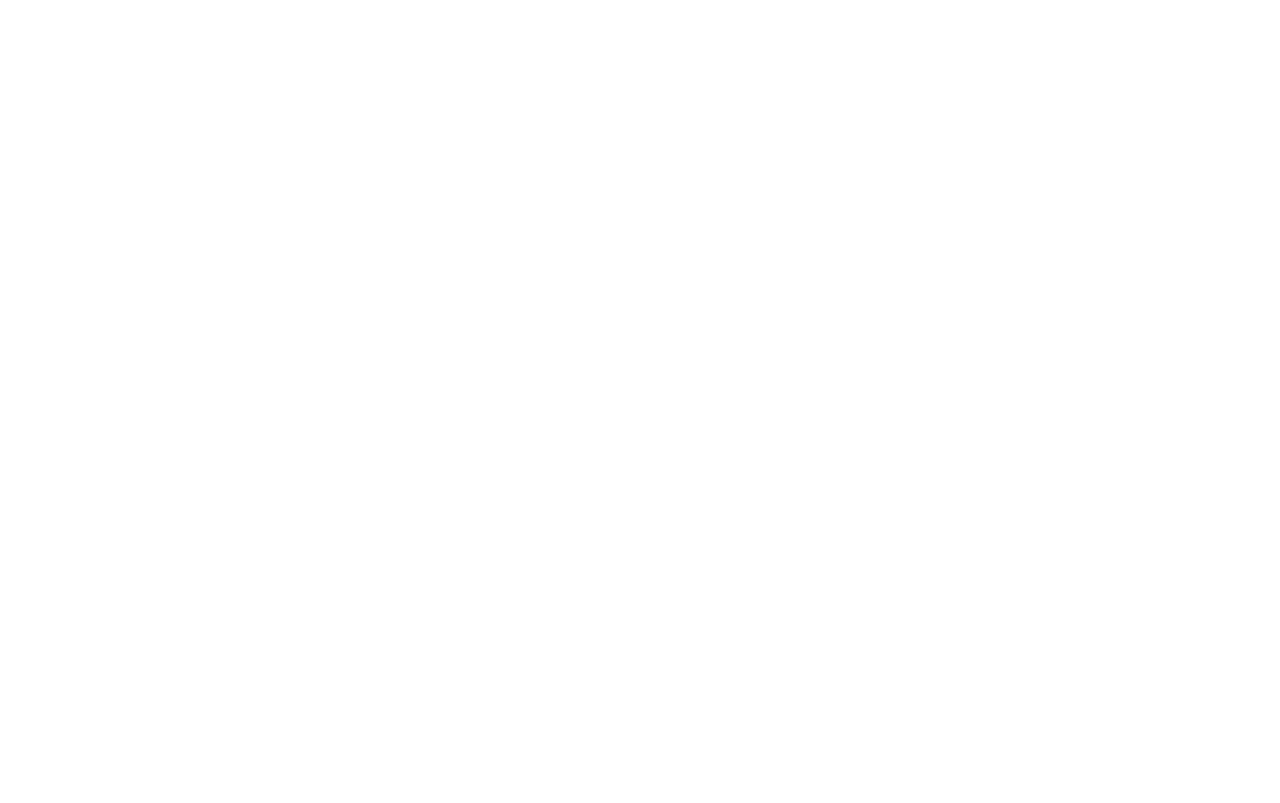
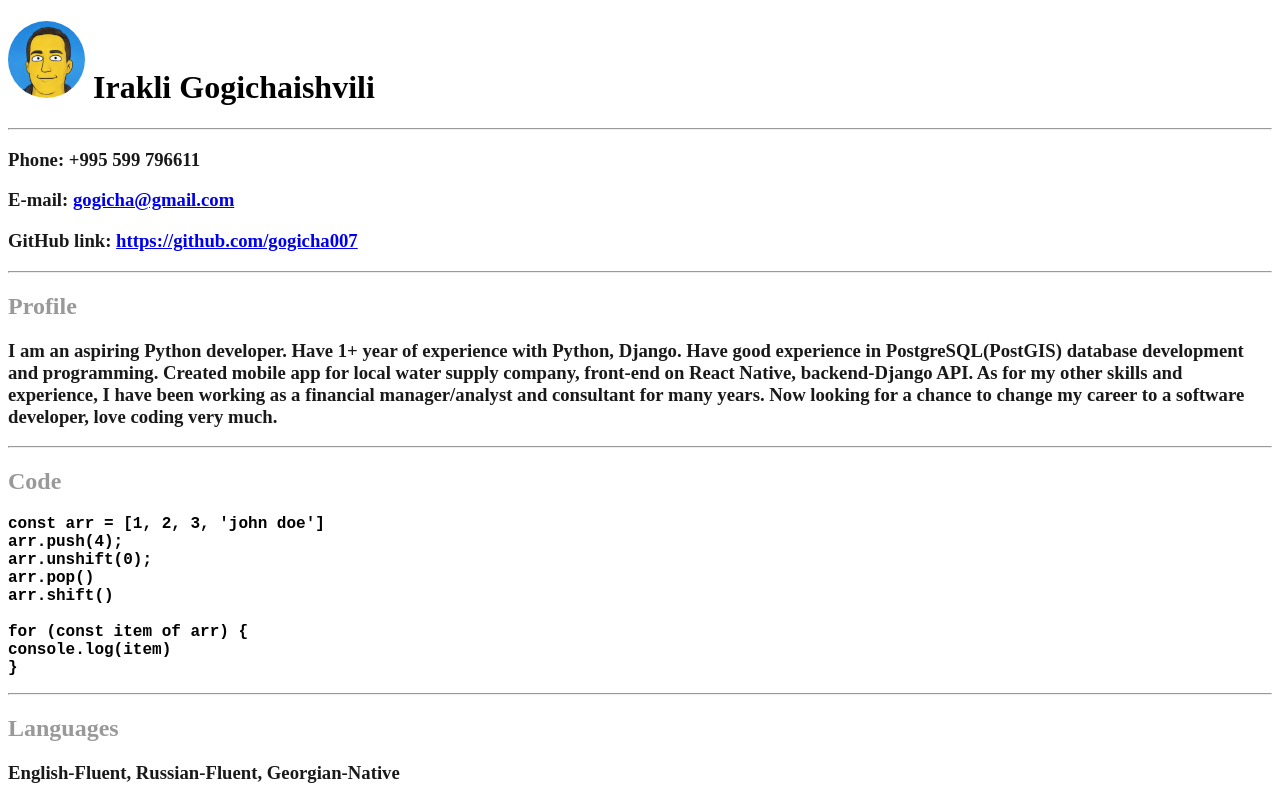
Before and after one commit to gogicha007/stage0_rs-cv, a plain HTML site: page index.html in a window 1280 px wide. Drawn offline with Linux system fonts and the light colour scheme.

Commit message:
feat: update files index.html, style.css, readme.md; add .jpg image

```diff
--- a/index.html
+++ b/index.html
@@ -3,9 +3,36 @@
 <head>
     <meta charset="UTF-8">
     <meta name="viewport" content="width=device-width, initial-scale=1.0">
+    <link rel="stylesheet" href="style.css">
     <title>CV</title>
 </head>
 <body>
+    <h1>
+        <img src="rs-photo.jpg" alt="avatar" width="77" height="77">
+        Irakli Gogichaishvili
+    </h1>
+    <hr>
+    <h3>Phone: +995 599 796611</h3>
+    <h3>E-mail: <a href="mailto: gogicha@gmail.com">gogicha@gmail.com</a></h3>
+    <h3>GitHub link: <a href="https://github.com/gogicha007">https://github.com/gogicha007</a></h3>
+    <hr>
+    <h2>Profile</h2>
+    <h3>I am an aspiring Python developer. Have 1+ year of experience with Python, Django. Have good experience in PostgreSQL(PostGIS) database development and programming. Created mobile app for local water supply company, front-end on React Native, backend-Django API. As for my other skills and experience, I have been working as a financial manager/analyst and consultant for many years. Now looking for a chance to change my career to a software developer, love coding very much.</h3>
+    <hr>
+    <h2>Code</h2>
+    <pre>
+        const arr = [1, 2, 3, 'john doe']
+        arr.push(4);
+        arr.unshift(0);
+        arr.pop()
+        arr.shift()
 
+        for (const item of arr) {
+            console.log(item)
+        }
+    </pre>
+    <hr>
+    <h2>Languages</h2>
+    <h3>English-Fluent, Russian-Fluent, Georgian-Native</h3>
 </body>
 </html>
--- a/style.css
+++ b/style.css
@@ -0,0 +1,16 @@
+img {
+    border-radius: 50%;
+}
+h2 {
+    color: #999999
+}
+
+h3 {
+    color: #191919
+}
+
+pre {
+    font-size: 16px;
+    font-weight: bolder;
+    white-space: pre-line;
+}
```
Also changed, not shown: 1 other file.
